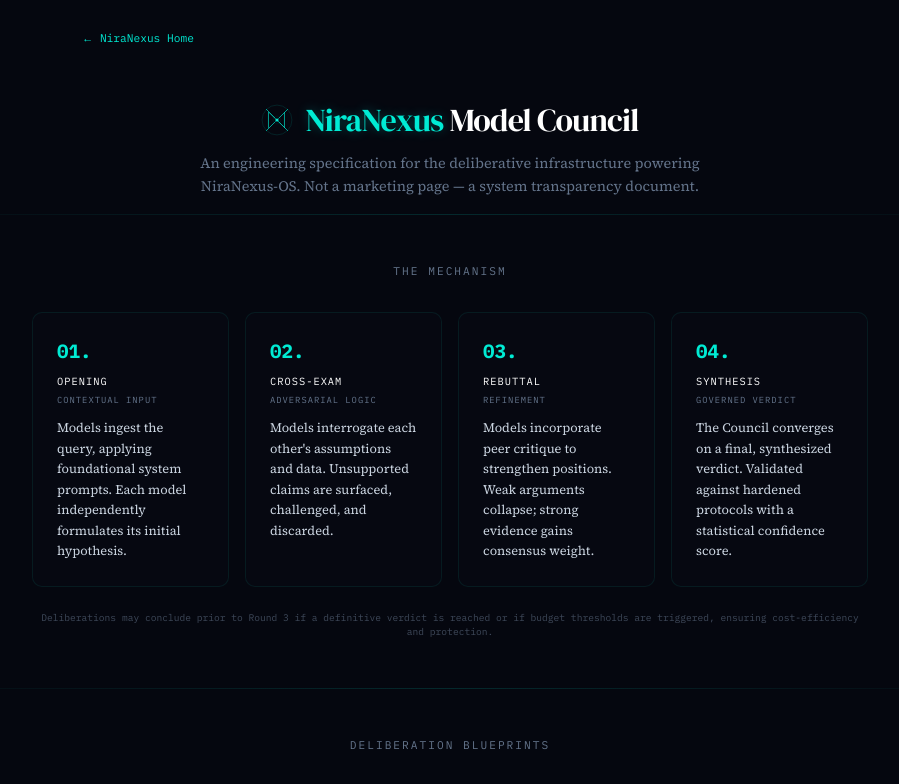
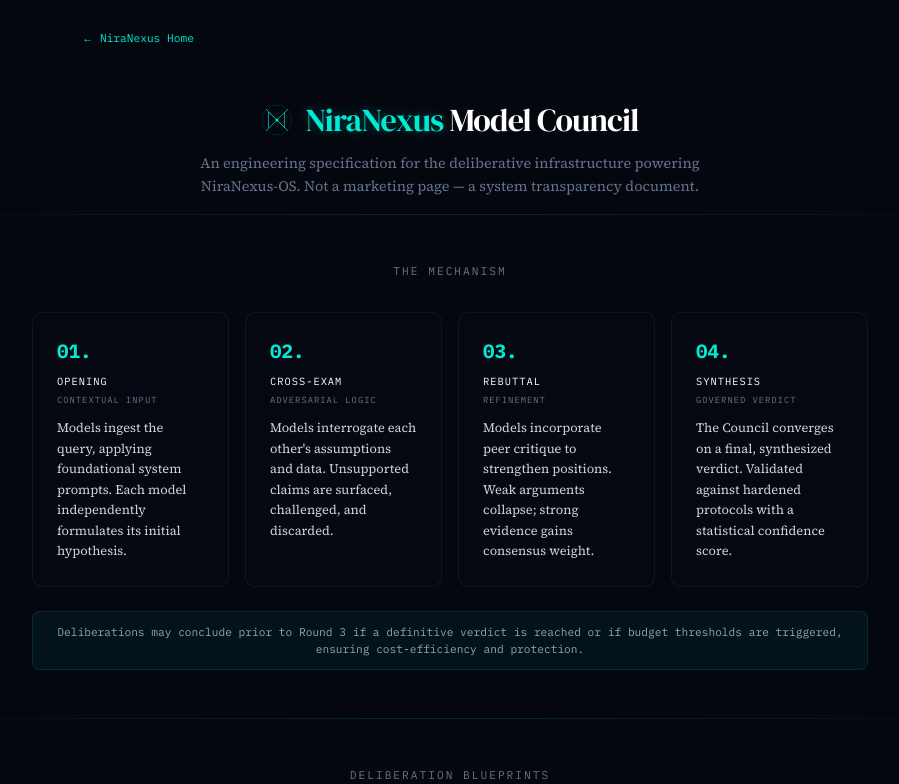
Before and after one commit to NiraNexus/niranexus-hero, a Next.js app: page /model-council in a window 1280 px wide. Shown: the top 784 px of the page, without its empty margins (190-1089 px from the left). Built offline with nearby package versions, Linux system fonts and the light colour scheme; no server answers.

Commit message:
fix: readability + framework compliance — governance callout, footer opacity, prompt validation

```diff
--- a/src/app/model-council/page.tsx
+++ b/src/app/model-council/page.tsx
@@ -60,7 +60,7 @@ export default function ModelCouncilPage() {
           <PhaseCard phase="03" title="Rebuttal" label="Refinement" body="Models incorporate peer critique to strengthen positions. Weak arguments collapse; strong evidence gains consensus weight." />
           <PhaseCard phase="04" title="Synthesis" label="Governed Verdict" body="The Council converges on a final, synthesized verdict. Validated against hardened protocols with a statistical confidence score." />
         </div>
-        <p style={{ fontFamily: 'var(--font-mono)', fontSize: '0.6rem', color: '#64748b', textAlign: 'center', marginTop: '1.5rem', opacity: 0.6 }}>
+        <p style={{ fontFamily: 'var(--font-mono)', fontSize: '0.7rem', color: '#94a3b8', textAlign: 'center', marginTop: '1.5rem', padding: '0.75rem 1rem', backgroundColor: 'rgba(0, 235, 212, 0.05)', borderRadius: 8, border: '1px solid rgba(0, 235, 212, 0.12)' }}>
           Deliberations may conclude prior to Round 3 if a definitive verdict is reached or if budget thresholds are triggered, ensuring cost-efficiency and protection.
         </p>
       </section>
--- a/src/app/page.tsx
+++ b/src/app/page.tsx
@@ -166,7 +166,7 @@ export default function Home() {
               <p style={{ fontFamily: 'var(--font-body)', fontSize: '0.9rem', color: '#cbd5e1', lineHeight: 1.6, margin: 0 }}>
                 A multi-model deliberation engine. Opening Statements &rarr; Cross-Examination &rarr; Rebuttal &rarr; Synthesis. Google OAuth, quota enforcement, persistent verdicts.
               </p>
-              <p style={{ fontFamily: 'var(--font-mono)', fontSize: '0.6rem', color: '#64748b', marginTop: '0.75rem', lineHeight: 1.6 }}>Built-in Protections: Pre-debate cost alerts &middot; Mid-debate checkpoints &middot; Quorum enforcement</p>
+              <p style={{ fontFamily: 'var(--font-mono)', fontSize: '0.65rem', color: '#64748b', marginTop: '0.75rem', lineHeight: 1.6 }}>Built-in Protections: Pre-debate cost alerts &middot; Mid-debate checkpoints &middot; Quorum enforcement</p>
               <p style={{ fontFamily: 'var(--font-mono)', fontSize: '0.65rem', color: '#00ebd4', marginTop: '1rem', opacity: 0.7 }}>
                 model-council.niranexus.com &rarr;
               </p>
@@ -212,7 +212,7 @@ export default function Home() {
           <p style={{ fontFamily: 'var(--font-mono)', fontSize: '0.65rem', color: '#64748b', marginTop: '3rem' }}>
             NiraNexus-OS &copy; {new Date().getFullYear()} &mdash; Founded by Rakesh Maheswaran. Agentic infrastructure, not a wrapper.
           </p>
-          <p style={{ fontFamily: 'var(--font-mono)', fontSize: '0.6rem', color: '#64748b', marginTop: '0.75rem', opacity: 0.6 }}>
+          <p style={{ fontFamily: 'var(--font-mono)', fontSize: '0.65rem', color: '#64748b', marginTop: '0.75rem' }}>
             NiraNexus Ltd — Registered in England and Wales &nbsp;|&nbsp; <a href="/privacy" target="_blank" rel="noopener noreferrer" style={{ color: '#64748b' }}>Privacy</a> &nbsp;|&nbsp; <a href="/terms" target="_blank" rel="noopener noreferrer" style={{ color: '#64748b' }}>Terms</a>
           </p>
         </footer>
```
